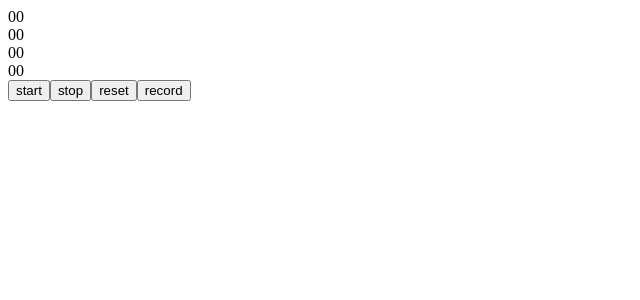
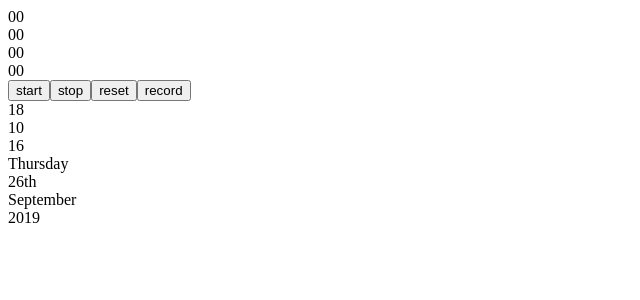
Before and after one commit to lyndonpanton/react-time, a React (Create React App) app: page / in a window 1280 px wide. Shown: the top 300 px of the page, without its empty margins (0-640 px from the left). Built offline with nearby package versions, Linux system fonts and the light colour scheme.

Commit message:
imported, rendered digital component

```diff
--- a/src/App.js
+++ b/src/App.js
@@ -1,11 +1,13 @@
 import React from "react";
-import Watch from "./Watch.js";
+import Digital from "./Digital";
+import Watch from "./Watch";
 
 class App extends React.Component {
 	render() {
 		return (
 			<div className="app">
 				<Watch />
+				<Digital />
 			</div>
 		);
 	}
```
